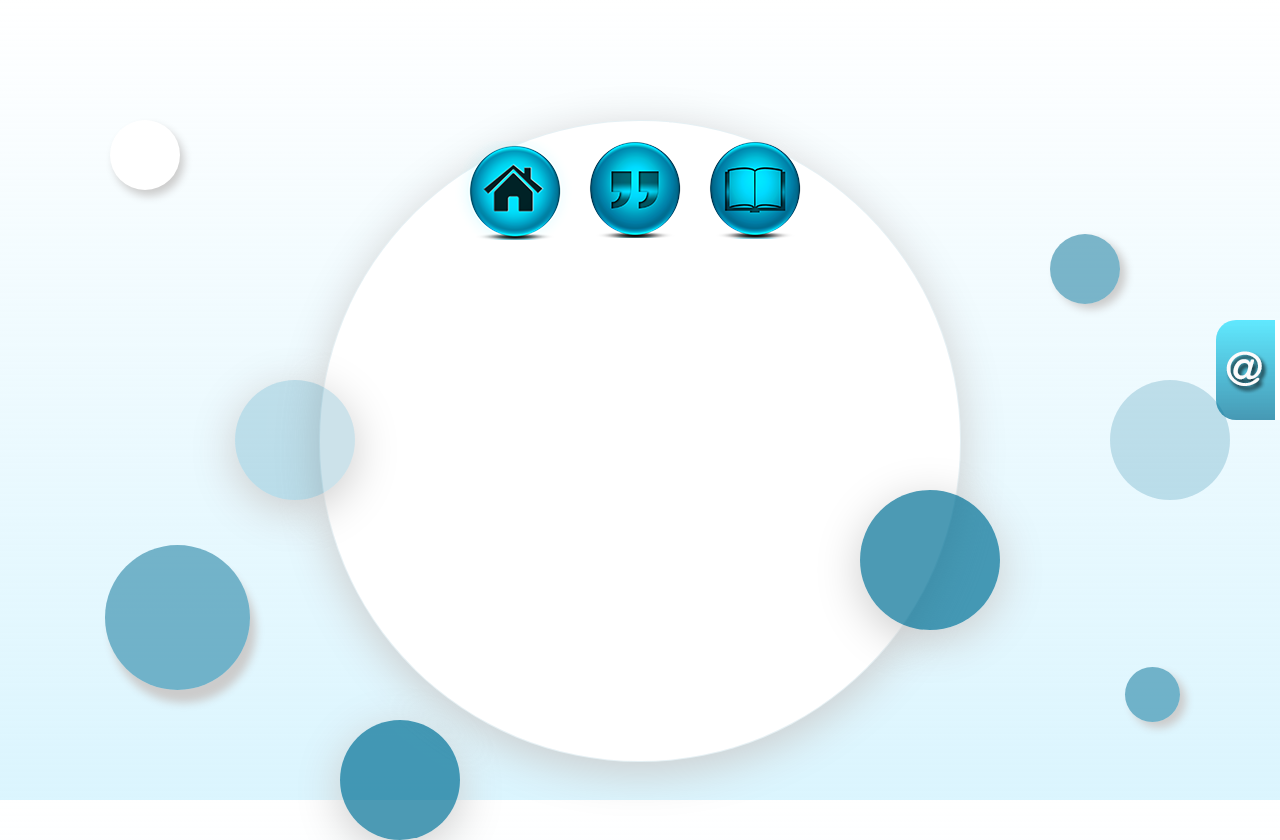
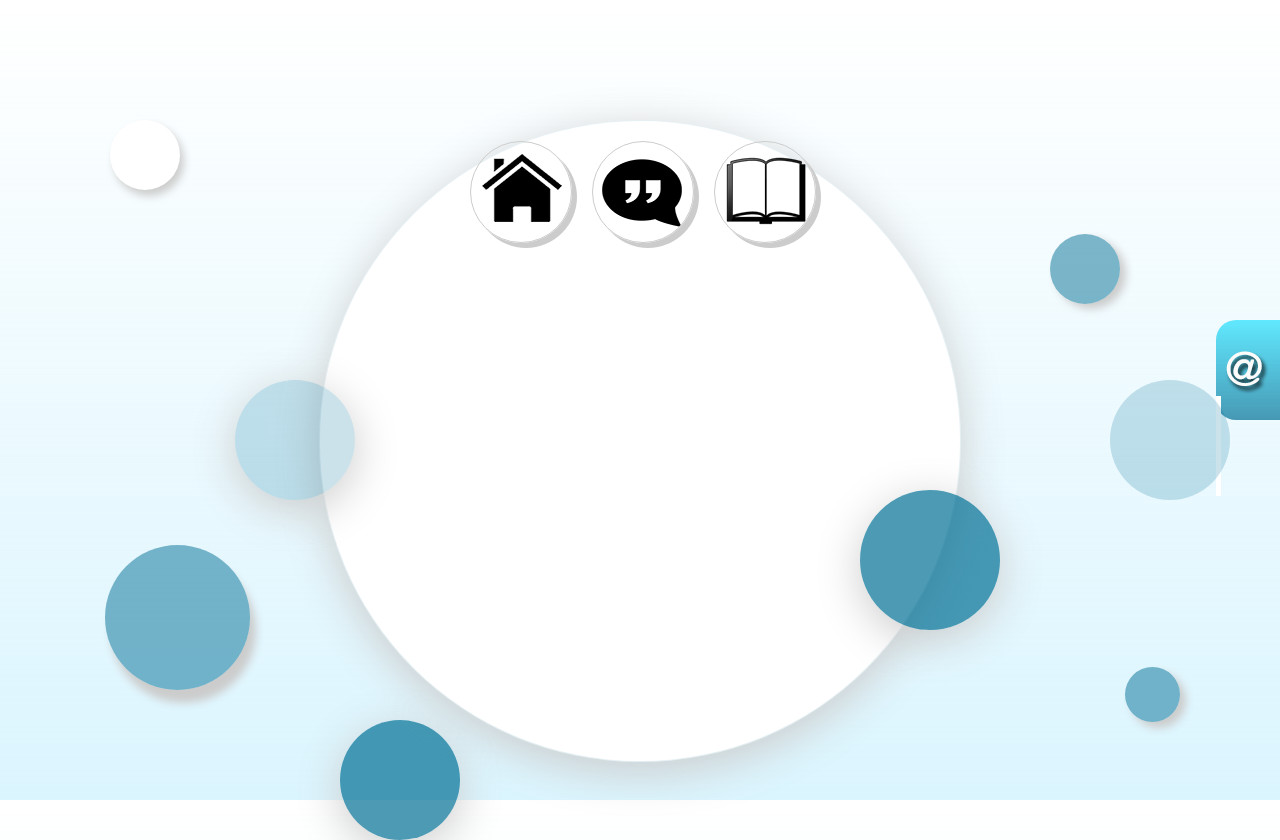
Before and after one commit to lxada/website, a plain HTML site: page index.html in a window 1280 px wide. Drawn offline with nearby package versions, Linux system fonts and the light colour scheme.

Commit message:
update menu

```diff
--- a/index.html
+++ b/index.html
@@ -79,44 +79,62 @@
             }
             nav.menu ul {
                 height: 105px;
-                margin-left: 115px;
-                width: 365px;
+                margin-left: 130px;
+                width: 370px;
+            }
+            nav ul li {
+                margin-right: 20px;
             }
             nav ul li.home {
-                border-radius: 30px;
+                border: 1px solid #ccc;
+                box-shadow: 5px 5px 0 #ccc;
+                border-radius: 87px;
                 float: left;
                 height: 100px;
-                width: 120px;
+                width: 100px;
             }
             nav ul li.home a{
-                background: url('images/icon1.png') no-repeat 0 0;
+                background: url("images/home.png") no-repeat scroll 11px 12px;
                 display: block;
-                height: 99px;
-                width: 120px;
+                height: 100px;
+                width: 100px;
+            }
+            nav ul li.home a:hover {
+                background-color: rgba(255,31,1,0.9);
             }
             nav ul li.about {
-                border-radius: 30px;
+                border: 1px solid #ccc;
+                box-shadow: 5px 5px 0 #ccc;
+                border-radius: 87px;
                 float: left;
-                height: 97px;
-                width: 120px;
+                height: 100px;
+                width: 100px;
             }
             nav ul li.about a{
-                background: url('images/about1.png') no-repeat 0 0;
+                background: url('images/about_me.png') no-repeat 9px 17px;
                 display: block;
                 height: 100px;
-                width: 120px;
+                width: 100px;
+            }
+            nav ul li.about a:hover {
+                background-color: rgba(255,127,1,0.9);
             }
             nav ul li.work {
-                border-radius: 30px;
+                border: 1px solid #ccc;
+                box-shadow: 5px 5px 0 #ccc;
+                border-radius: 87px;
                 float: left;
                 height: 100px;
-                width: 125px;
+                width: 100px;
             }
             nav ul li.work a{
-                background: url('images/work1.png') no-repeat 0 0;
-                 width: 120px;
-                 height: 98px;
+                background: url('images/work.png') no-repeat 11px 15px;
+                width: 100px;
+                height: 100px;
                 display: block;
+            }
+            nav ul li.work a:hover {
+                background-color: rgba(35,206,12,0.9);
             }
             section .circle {
                 border-radius: 65px;
```
Also changed, not shown: images/about11.png (added), images/about_me.png (added), images/home.png (added), images/icon23.png (added), images/icon233.png (added), images/work.png (added).
